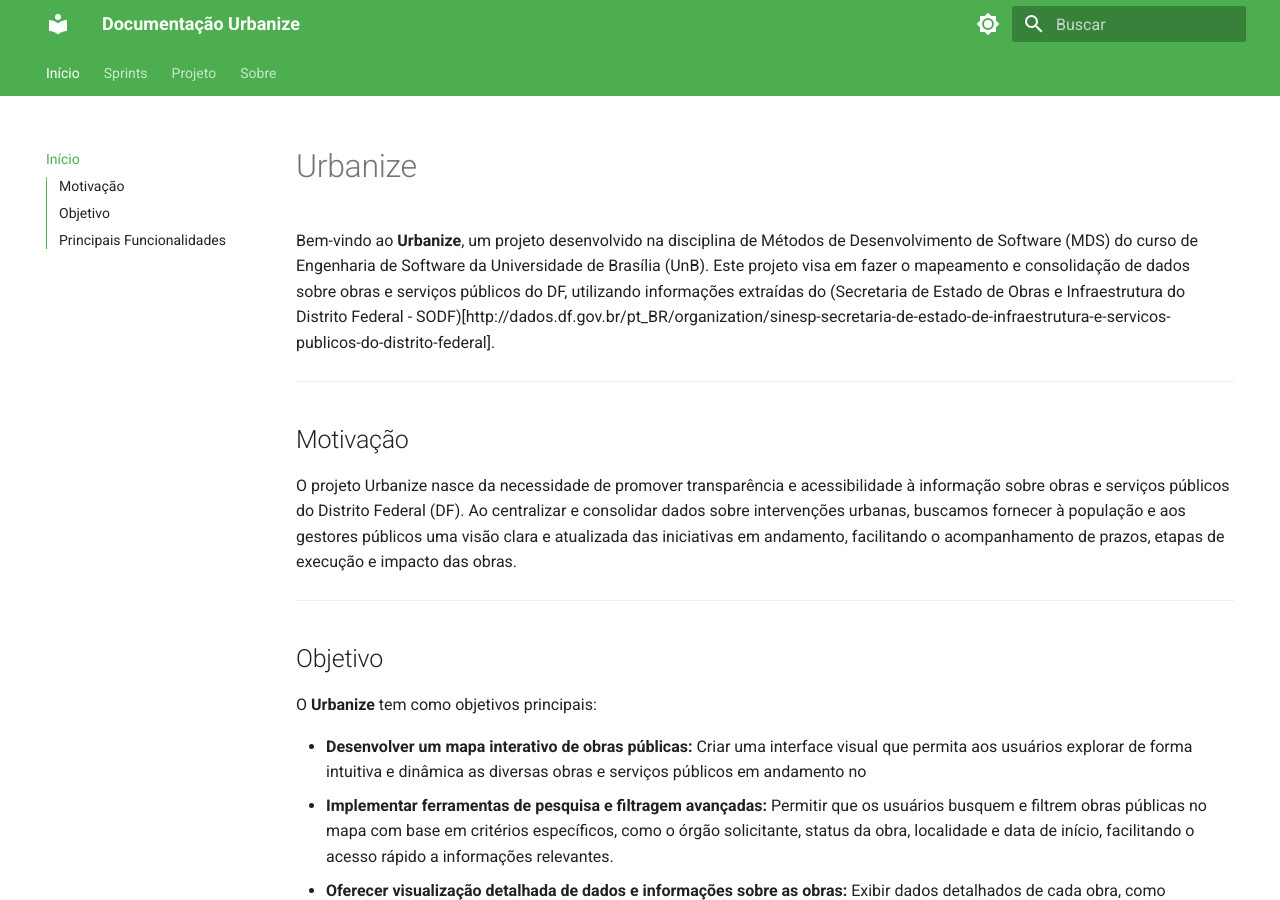
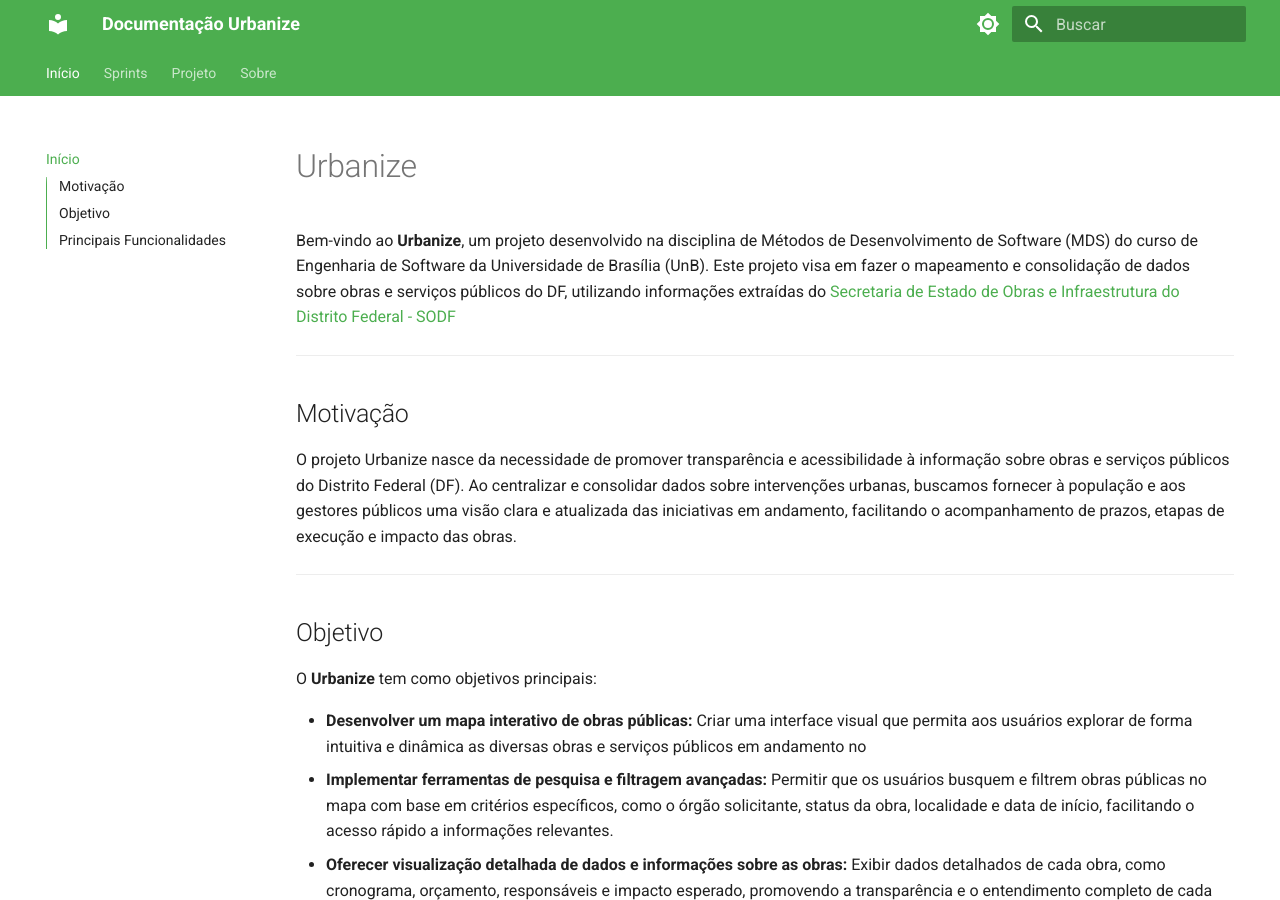
Before and after one commit to unb-mds/2024-2-Urbanize, an MkDocs documentation site: the page built from docs/index.md, in a window 1280 px wide and 900 px high. Built offline with MkDocs 1.6.1 and Material for MkDocs 9.7.7, drawn with Linux system fonts in a browser that asks for light colours.

Commit message:
Atualização de informação sobre a extração de dados

```diff
--- a/docs/index.md
+++ b/docs/index.md
@@ -1,6 +1,6 @@
 # Urbanize
 
-Bem-vindo ao **Urbanize**, um projeto desenvolvido na disciplina de Métodos de Desenvolvimento de Software (MDS) do curso de Engenharia de Software da Universidade de Brasília (UnB). Este projeto visa em fazer o mapeamento e consolidação de dados sobre obras e serviços públicos do DF, utilizando informações extraídas do (Secretaria de Estado de Obras e Infraestrutura do Distrito Federal - SODF)[http://dados.df.gov.br/pt_BR/organization/sinesp-secretaria-de-estado-de-infraestrutura-e-servicos-publicos-do-distrito-federal].
+Bem-vindo ao **Urbanize**, um projeto desenvolvido na disciplina de Métodos de Desenvolvimento de Software (MDS) do curso de Engenharia de Software da Universidade de Brasília (UnB). Este projeto visa em fazer o mapeamento e consolidação de dados sobre obras e serviços públicos do DF, utilizando informações extraídas do [Secretaria de Estado de Obras e Infraestrutura do Distrito Federal - SODF](http://dados.df.gov.br/pt_BR/organization/sinesp-secretaria-de-estado-de-infraestrutura-e-servicos-publicos-do-distrito-federal)
 
 ---
 
```
